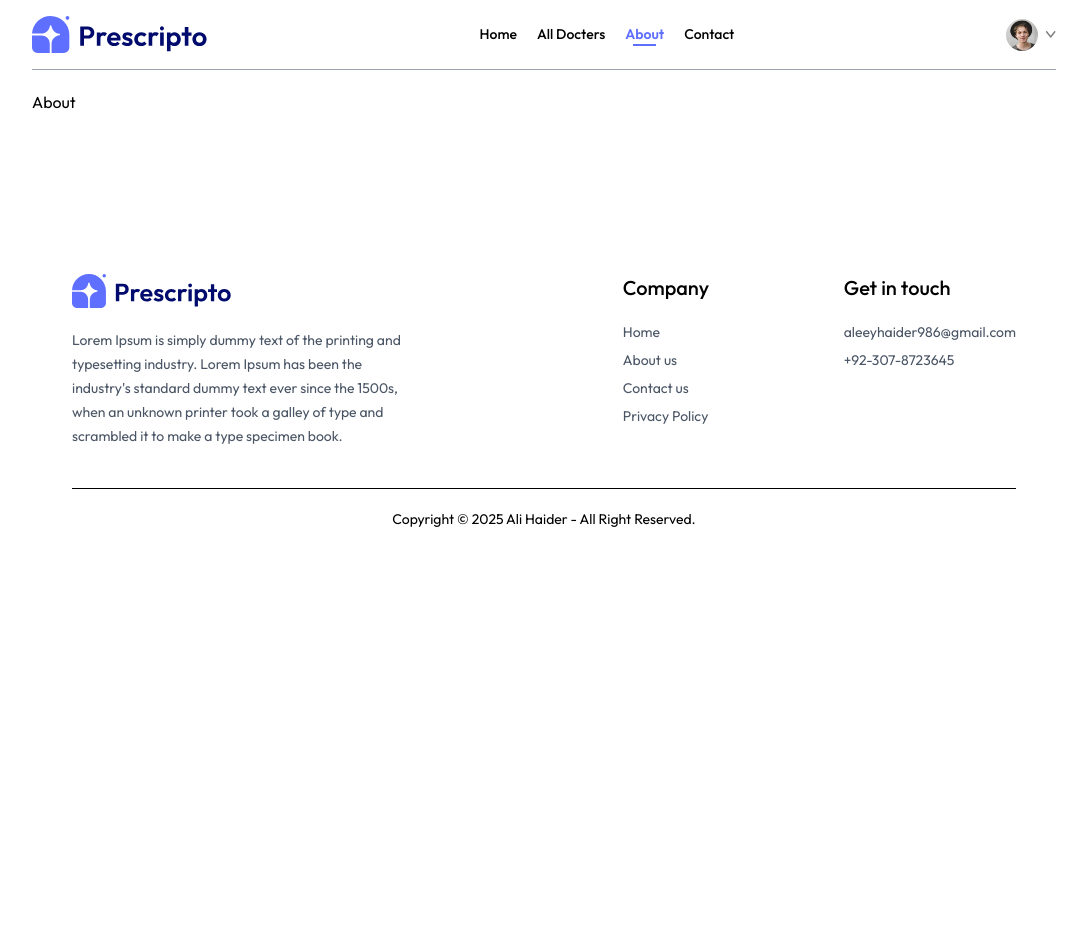
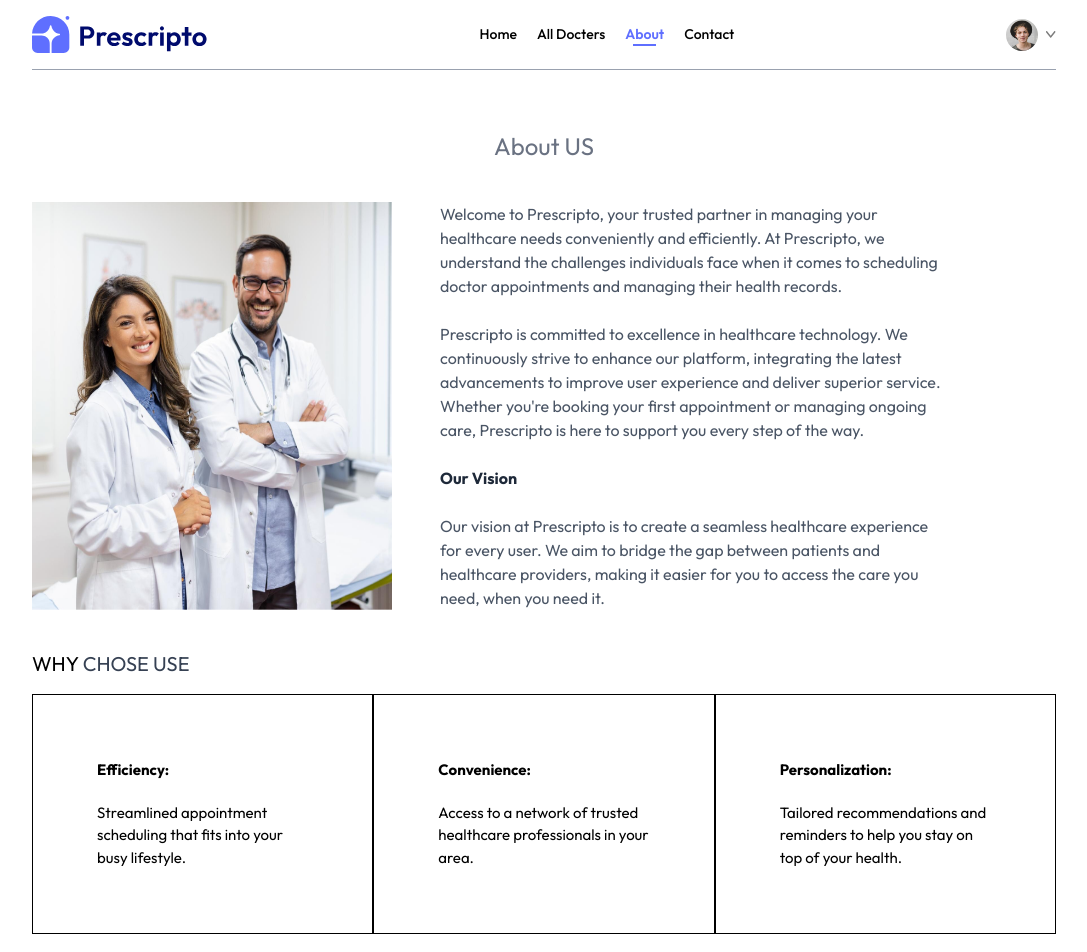
Before and after one commit to Ale-ey/Prescripto, a React (Vite) app in the folder frontend/: page /about in a window 1280 px wide. Shown: the top 952 px of the page, without its empty margins (96-1183 px from the left). Before the commit the page ends 800 px from the top, so only its background shows below. Built offline with nearby package versions, Linux system fonts and the light colour scheme.

Commit message:
added about us page

```diff
--- a/frontend/src/pages/About.jsx
+++ b/frontend/src/pages/About.jsx
@@ -1,7 +1,62 @@
-import React from 'react'
-
+import React from "react";
+import { assets } from "../assets/assets";
 export const About = () => {
   return (
-    <div>About</div>
-  )
-}
+    <div>
+      <div className="text-center text-2xl pt-10 text-gray-500">
+        <p>
+          About <span>US</span>
+        </p>
+      </div>
+      <div className="my-10 flex flex-col md:flex-row gap-12">
+        <img
+          className="w-full max-w-[360px]"
+          src={assets.about_image}
+          alt="#"
+        />
+        <div className="flex flex-col justify-center gap-6 md:w-2/4 text-gray-600">
+          <p>
+            Welcome to Prescripto, your trusted partner in managing your
+            healthcare needs conveniently and efficiently. At Prescripto, we
+            understand the challenges individuals face when it comes to
+            scheduling doctor appointments and managing their health records.
+          </p>
+          <p>
+            Prescripto is committed to excellence in healthcare technology. We
+            continuously strive to enhance our platform, integrating the latest
+            advancements to improve user experience and deliver superior
+            service. Whether you're booking your first appointment or managing
+            ongoing care, Prescripto is here to support you every step of the
+            way.
+          </p>
+          <b className="text-gray-800">Our Vision</b>
+          <p>
+            Our vision at Prescripto is to create a seamless healthcare
+            experience for every user. We aim to bridge the gap between patients
+            and healthcare providers, making it easier for you to access the
+            care you need, when you need it.
+          </p>
+        </div>
+      </div>
+      <div className="text-xl my-4">
+        <p>
+          WHY <span className="text-gray-700">CHOSE USE</span>
+        </p>
+      </div>
+      <div className="flex flex-col md:flex-row mb-10">
+        <div className="border px-10 md:px-16 py-8 md:py-16 flex flex-col gap-5 text-[15px] hover:bg-primaryBlue hover:text-white transition-all duration-300 cursor-pointer md:w-1/3">
+          <b>Efficiency:</b>
+          <p>Streamlined appointment scheduling that fits into your busy lifestyle.</p>
+        </div>
+        <div className="border px-10 md:px-16 py-8 md:py-16 flex flex-col gap-5 text-[15px] hover:bg-primaryBlue hover:text-white transition-all duration-300 cursor-pointer md:w-1/3">
+          <b>Convenience:</b>
+          <p>Access to a network of trusted healthcare professionals in your area.</p>
+        </div>
+        <div className="border px-10 md:px-16 py-8 md:py-16 flex flex-col gap-5 text-[15px] hover:bg-primaryBlue hover:text-white transition-all duration-300 cursor-pointer md:w-1/3">
+          <b>Personalization:</b>
+          <p>Tailored recommendations and reminders to help you stay on top of your health. </p>
+        </div>
+      </div>
+    </div>
+  );
+};
```
